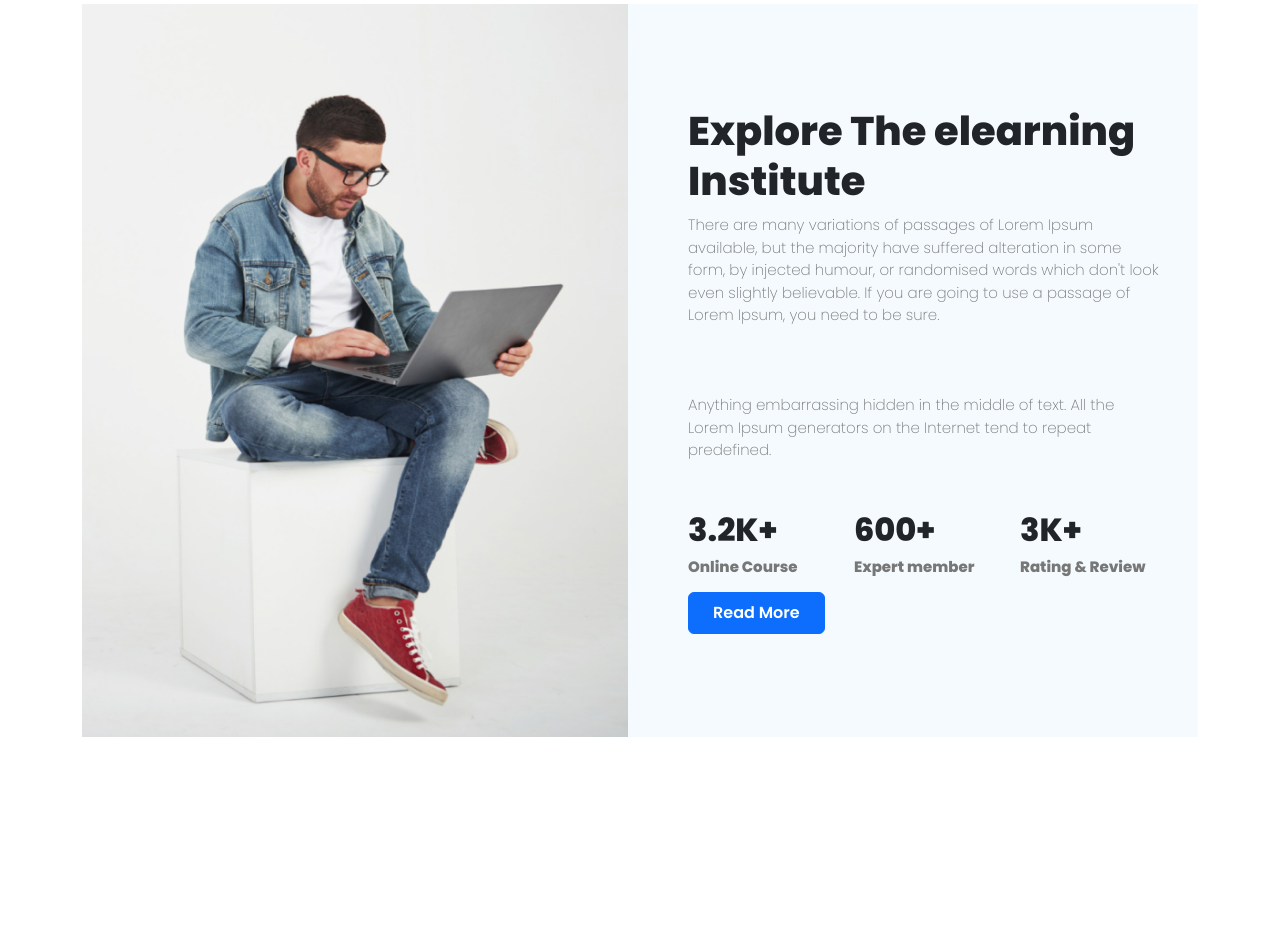
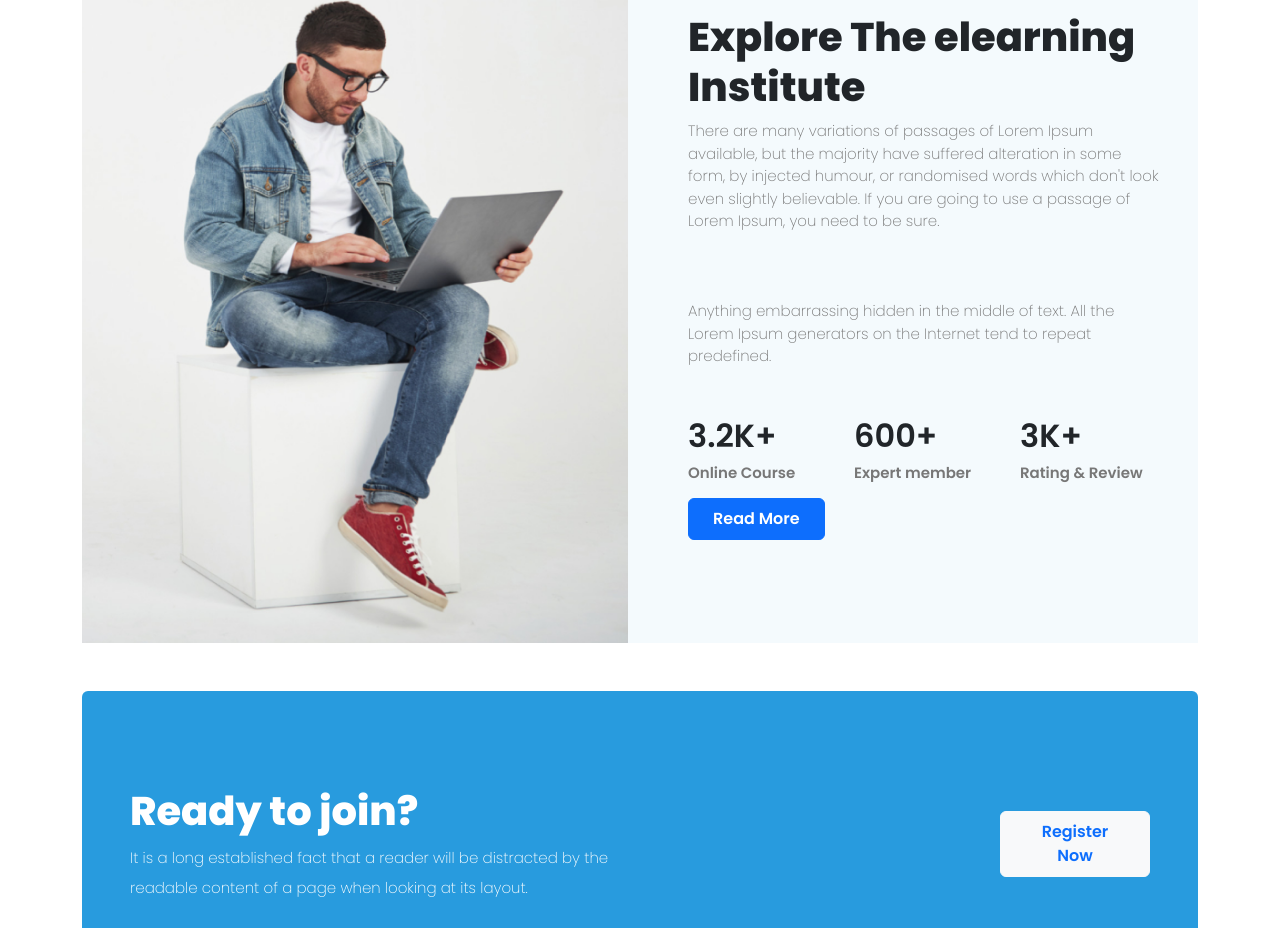
Before and after one commit to prantoc/Edu-template, a plain HTML site: page index.html in a window 1280 px wide. Shown: the part 1872-2800 px from the top of the page. Before the commit the page ends 2657 px from the top, so only its background shows below. Drawn offline with nearby package versions, Linux system fonts and the light colour scheme.

Commit message:
register now section done

```diff
--- a/css/style.css
+++ b/css/style.css
@@ -60,6 +60,11 @@ p {
     background: #F4FAFD !important;
 }
 
+/* ----------------------join-section -----------------------*/
+#join-section {
+    background: #289BDE !important;
+}
+
 
 /* -------------------media-quries ---------------------*/
 
--- a/index.html
+++ b/index.html
@@ -17,7 +17,7 @@
         <!-- header-section-start -->
         <header class="container">
             <!-- menu-section -->
-            <nav class="navbar navbar-expand-lg">
+            <nav class="navbar navbar-expand-lg fixed-top bg-light">
                 <div class="container">
                     <a class="navbar-brand" href="#"><img src="images/logo.png" alt=""></a>
                     <button class="navbar-toggler" type="button" data-bs-toggle="collapse"
@@ -30,9 +30,9 @@
                             <a class="nav-link active" aria-current="page" href="#">Home</a>
                             <a class="nav-link" href="#course-section">Courses</a>
                             <a class="nav-link" href="#deals-section">Deals</a>
-                            <a class="nav-link" href="#">Success</a>
+                            <a class="nav-link" href="#question-section">FAQ</a>
                             <a class="nav-link" href="#">About</a>
-                            <a class="nav-link" href="#">Register</a>
+                            <a class="nav-link" href="#join-section">Register</a>
                         </div>
                     </div>
                 </div>
@@ -250,22 +250,71 @@
                         </p>
                         <div class="row mt-5">
                             <div class="col-6 col-lg-4">
-                                <h2 class="fw-bold lh-sm">3.2K+</h2>
-                                <p class="fw-bold lh-sm">Online Course</p>
+                                <h2 class="fw-semibold lh-sm">3.2K+</h2>
+                                <p class="fw-semibold lh-sm">Online Course</p>
                             </div>
                             <div class="col-6 col-lg-4">
-                                <h2 class="fw-bold lh-sm">600+</h2>
-                                <p class="fw-bold lh-sm">Expert member</p>
+                                <h2 class="fw-semibold lh-sm">600+</h2>
+                                <p class="fw-semibold lh-sm">Expert member</p>
                             </div>
                             <div class="col-6 col-lg-4">
-                                <h2 class="fw-bold lh-sm">3K+</h2>
-                                <p class="fw-bold lh-sm">Rating & Review</p>
+                                <h2 class="fw-semibold lh-sm">3K+</h2>
+                                <p class="fw-semibold lh-sm">Rating & Review</p>
                             </div>
                         </div>
                         <a href="#" class="btn btn-primary fw-semibold px-4 py-2">
                             Read More
                         </a>
                     </div>
+                </div>
+            </section>
+            <!-- join-section -->
+            <section id="join-section" class="mt-5 pt-5 rounded">
+                <div class="row p-5">
+                    <div class="col-12 col-md-10 lh-lg">
+                        <h1 class="text-white fw-bold">Ready to join?</h1>
+                        <p class="text-white">
+                            It is a long established fact that a reader will be distracted by the <br> readable content
+                            of a
+                            page when looking at its
+                            layout.
+                        </p>
+                    </div>
+                    <div class="col-12 col-md-2">
+                        <button type="button" class="btn btn-light text-primary fw-semibold mt-4 px-4 py-2"
+                            data-bs-toggle="modal" data-bs-target="#exampleModal">
+                            Register Now
+                        </button>
+                        <!-- Modal -->
+                        <div class="modal fade" id="exampleModal" tabindex="-1" aria-labelledby="exampleModalLabel"
+                            aria-hidden="true">
+                            <div class="modal-dialog">
+                                <div class="modal-content">
+                                    <div class="modal-header">
+                                        <h5 class="modal-title" id="exampleModalLabel">Modal title</h5>
+                                        <button type="button" class="btn-close" data-bs-dismiss="modal"
+                                            aria-label="Close"></button>
+                                    </div>
+                                    <div class="modal-body">
+                                        Woo-hoo, you're reading this text in a modal!
+                                    </div>
+                                </div>
+                            </div>
+                        </div>
+                    </div>
+                </div>
+            </section>
+
+            <!-- frequently-asked-question-section -->
+            <section id="question-section" class="mb-5 pb-5">
+                <div class="question-section-heading text-center">
+                    <h1 class="fw-bold">Discover Our Popular Courses</h1>
+                    <p class="py-4 px-2">It is a long established fact that a reader will be distracted by the readable
+                        <br>
+                        content of a page
+                        when looking at its
+                        layout.
+                    </p>
                 </div>
             </section>
         </main>
```
